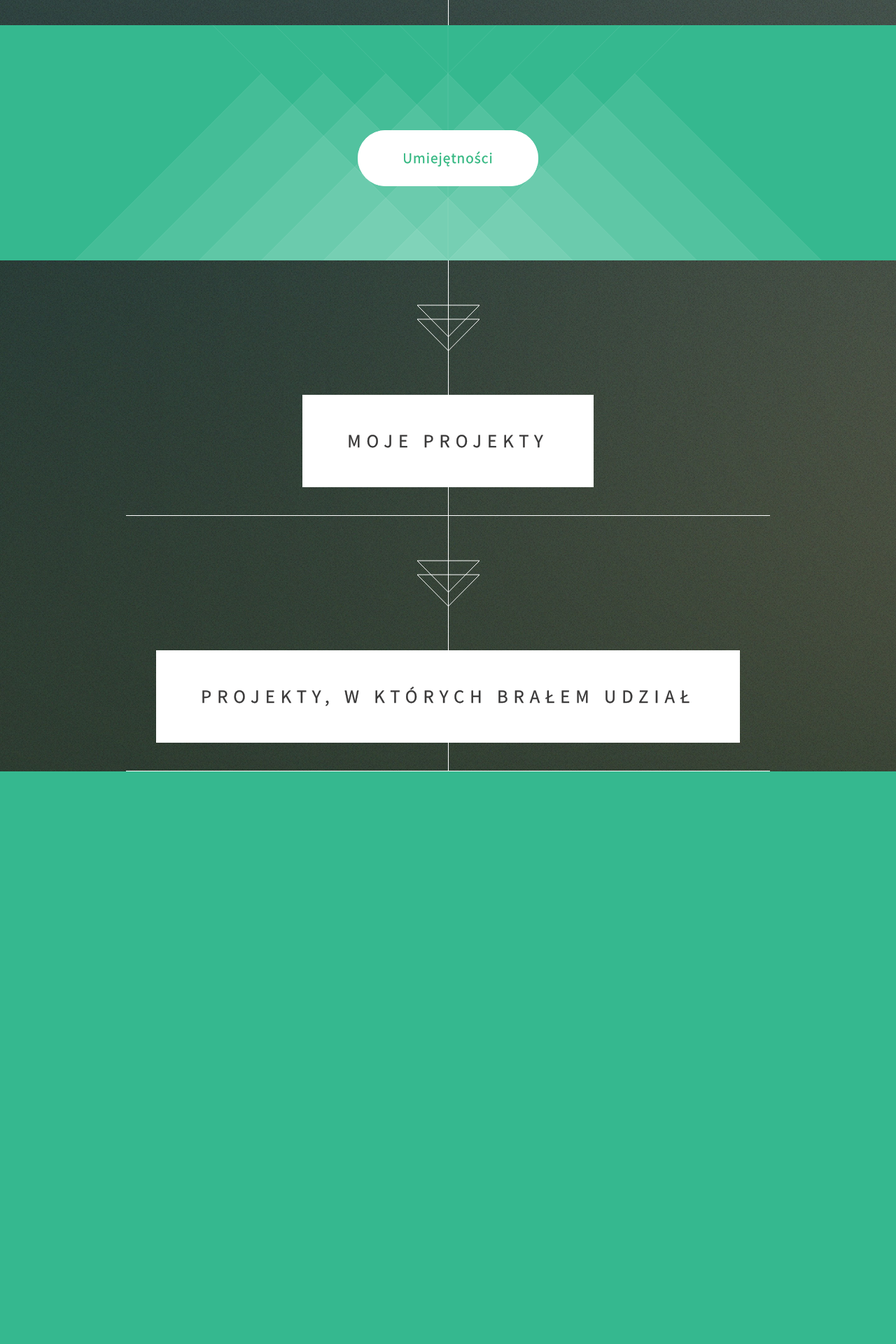
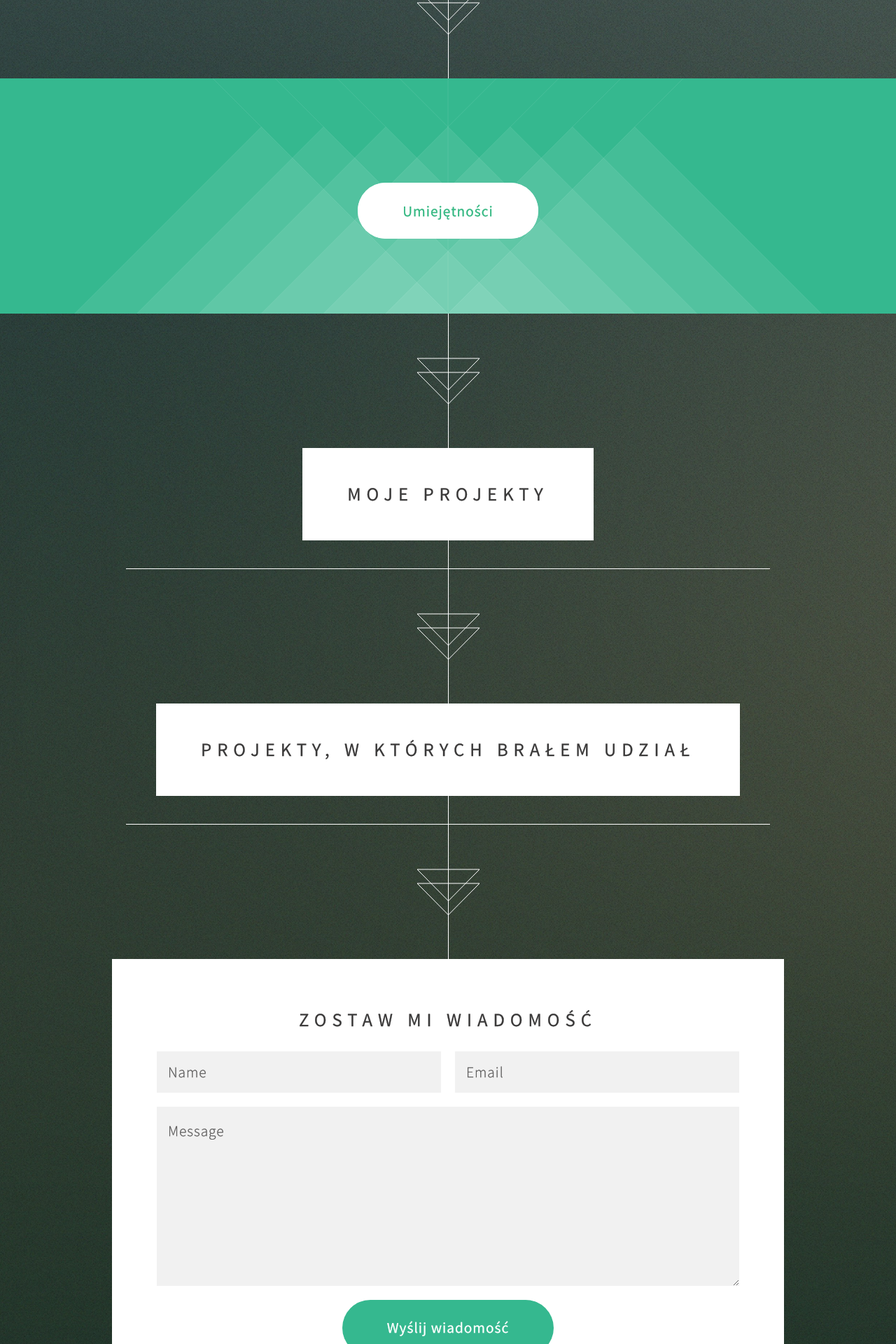
Before and after one commit to JacekPolanski/Portfolio, a Django app: template portfolio/app/templates/app/index.html in a window 1280 px wide. Shown: the part 720-2640 px from the top of the page at 70% size. Before the commit the page ends 1822 px from the top, so only its background shows below. Run offline with Django 3.2, Linux system fonts and the light colour scheme; the template is opened without the code that fills it, so the values that code supplies are empty.

Commit message:
[app] Contact form added

```diff
--- a/portfolio/app/static/app/js/main.js
+++ b/portfolio/app/static/app/js/main.js
@@ -157,6 +157,20 @@
 				usePopupNav: true
 			});
 
+		$('#contact_form').submit(function(event){
+		    event.preventDefault();
+		    send_contact_form();
+		})
+
+        function send_contact_form() {
+            $.post('email/', $('#contact_form').serialize(), function() {
+                alert("Wysłano email");
+            })
+            .fail(function() {
+                alert("Nie udało się wysłać");
+            });
+        }
+
 	});
 
 })(jQuery);
--- a/portfolio/app/templates/app/index.html
+++ b/portfolio/app/templates/app/index.html
@@ -64,7 +64,6 @@
                                             src="{{ project.thumb.url }}"
                                             alt="{{ project.title }}"
                                             title="{{ project.title }}"
-                                            height="200"
                                             />
                                 </a>
                             </div>
@@ -86,7 +85,6 @@
                                             src="{{ project.thumb.url }}"
                                             alt="{{ project.title }}"
                                             title="{{ project.title }}"
-                                            height="200"
                                             />
                                 </a>
                             </div>
@@ -95,5 +93,36 @@
 				</div>
 			</article>
 
+        <!-- Contact -->
+			<article class="container box style3">
+				<header>
+					<h2>Zostaw mi wiadomość</h2>
+				</header>
+				<form method="post" action="#" id="contact_form">
+					<div class="row 50%">
+						<div class="6u 12u$(mobile)"><input type="text" class="text" name="name" placeholder="Name" /></div>
+						<div class="6u$ 12u$(mobile)"><input type="text" class="text" name="email" placeholder="Email" /></div>
+						<div class="12u$">
+							<textarea name="message" placeholder="Message"></textarea>
+						</div>
+                        {% csrf_token %}
+						<div class="12u$">
+							<ul class="actions">
+								<li><input type="submit" value="Wyślij wiadomość" /></li>
+							</ul>
+						</div>
+					</div>
+				</form>
+			</article>
+
+        <!-- Scripts -->
+			<script src="{% static 'app/js/jquery.min.js' %}"></script>
+			<script src="{% static 'app/js/jquery.scrolly.min.js' %}"></script>
+			<script src="{% static 'app/js/jquery.poptrox.min.js' %}"></script>
+			<script src="{% static 'app/js/skel.min.js' %}"></script>
+			<script src="{% static 'app/js/util.js' %}"></script>
+			<!--[if lte IE 8]><script src="{% static 'app/js/ie/respond.min.js' %}"></script><![endif]-->
+			<script src="{% static 'app/js/main.js' %}"></script>
+
     </body>
 </html>
--- a/portfolio/app/urls.py
+++ b/portfolio/app/urls.py
@@ -5,5 +5,6 @@ from django.conf.urls import url
 from . import views
 
 urlpatterns = [
-    url(r'^$', views.IndexView.as_view()),
+    url(r'^$', views.IndexView.as_view(), name='index'),
+    url(r'^email/$', views.email, name='email'),
 ]
--- a/portfolio/portfolio/urls.py
+++ b/portfolio/portfolio/urls.py
@@ -19,6 +19,6 @@ from django.conf import settings
 from django.conf.urls.static import static
 
 urlpatterns = [
-    url(r'^app$', include('app.urls', namespace="app")),
+    url(r'^app/', include('app.urls', namespace="app")),
     url(r'^admin/', include(admin.site.urls)),
 ] + static(settings.MEDIA_URL, document_root=settings.MEDIA_ROOT)
```
Also changed, not shown: portfolio/app/views.py (+36 -1 lines).
